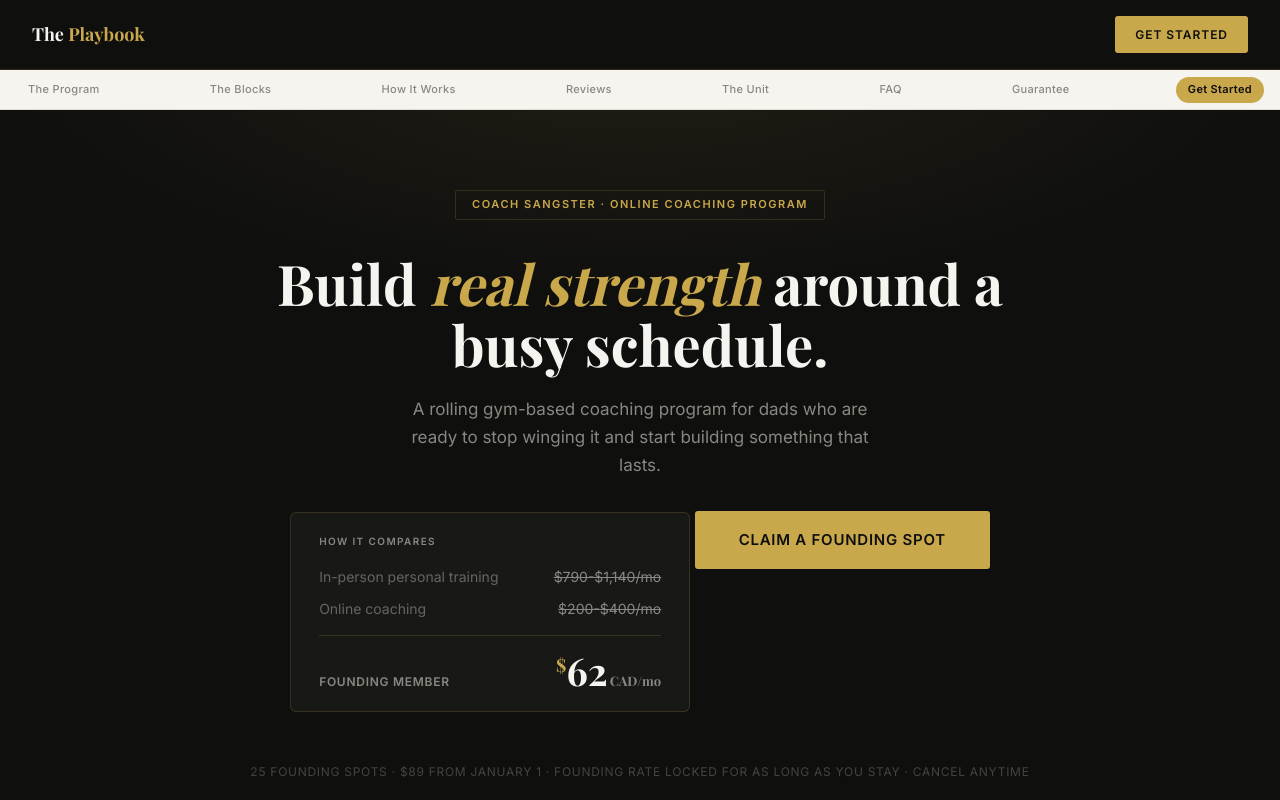
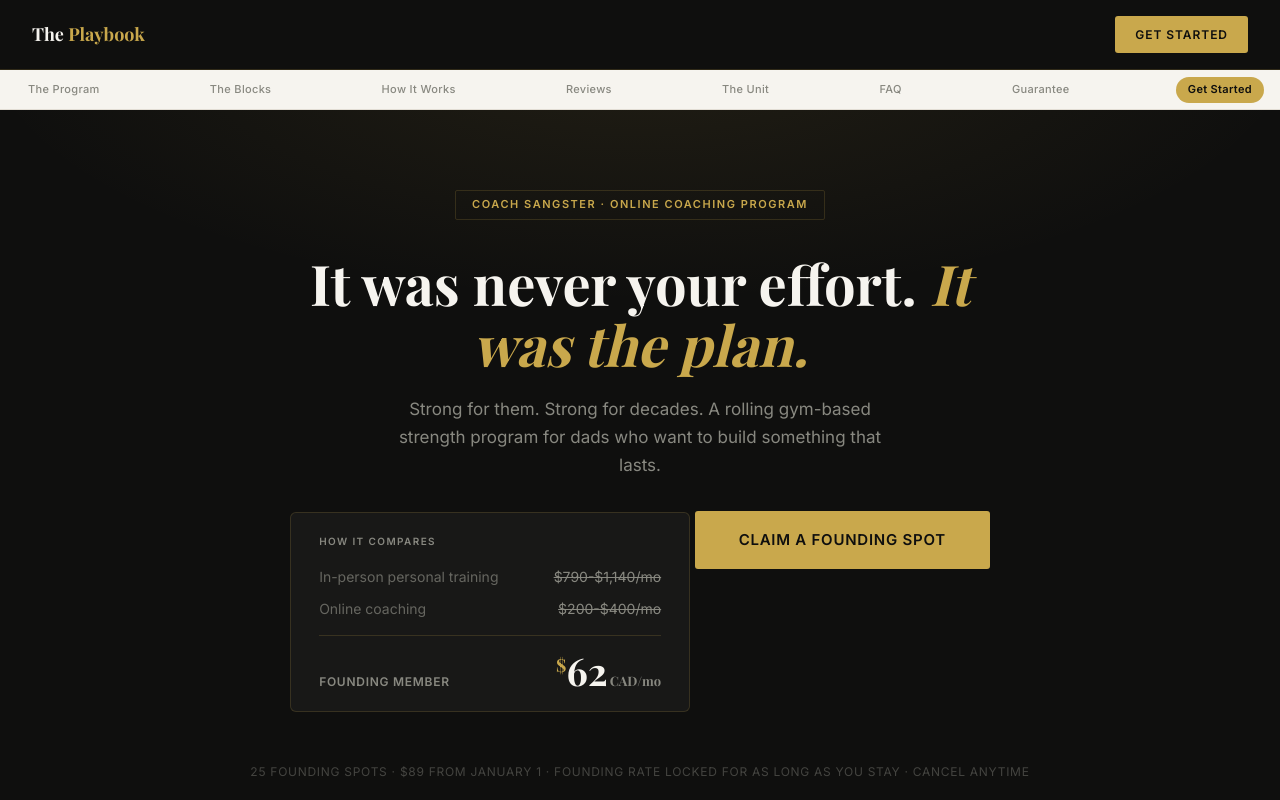
Before and after one commit to coachsangster/The-Playbook, a plain HTML site: page index.html in a window 1280 px wide. Shown: the top 800 px of the page. Drawn offline with nearby package versions, Linux system fonts and the light colour scheme; a web font is replaced by a local one.

Commit message:
Hero copy test A: It was never your effort
Headline test A (Nov 13 to Dec 3).

Co-Authored-By: Claude Opus 5.5 <noreply@anthropic.com>
Claude-Session: https://claude.ai/code/session_01B5gCjRYCfLrFjSnDGySeKh

```diff
--- a/index.html
+++ b/index.html
@@ -281,8 +281,8 @@ footer a { color: #555550; text-decoration: none; }
 <!-- HERO -->
 <section class="hero">
   <div class="tag">Coach Sangster · Online Coaching Program</div>
-  <h1>Build <em>real strength</em> around a busy schedule.</h1>
-  <p class="hero-sub">A rolling gym-based coaching program for dads who are ready to stop winging it and start building something that lasts.</p>
+  <h1>It was never your effort. <em>It was the plan.</em></h1>
+  <p class="hero-sub">Strong for them. Strong for decades. A rolling gym-based strength program for dads who want to build something that lasts.</p>
   <div class="value-stack">
     <div class="vs-label">How it compares</div>
     <div class="vs-row">
```
